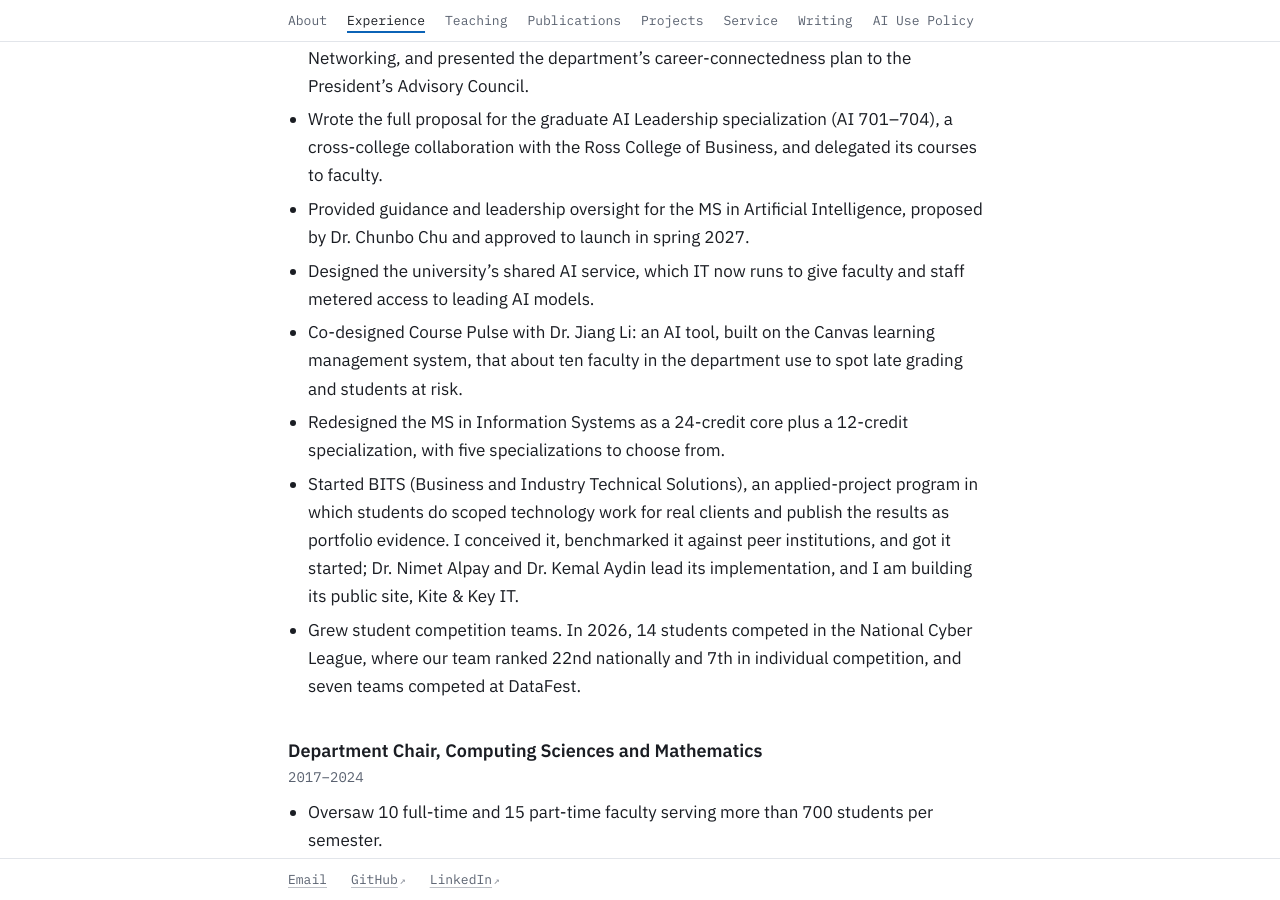
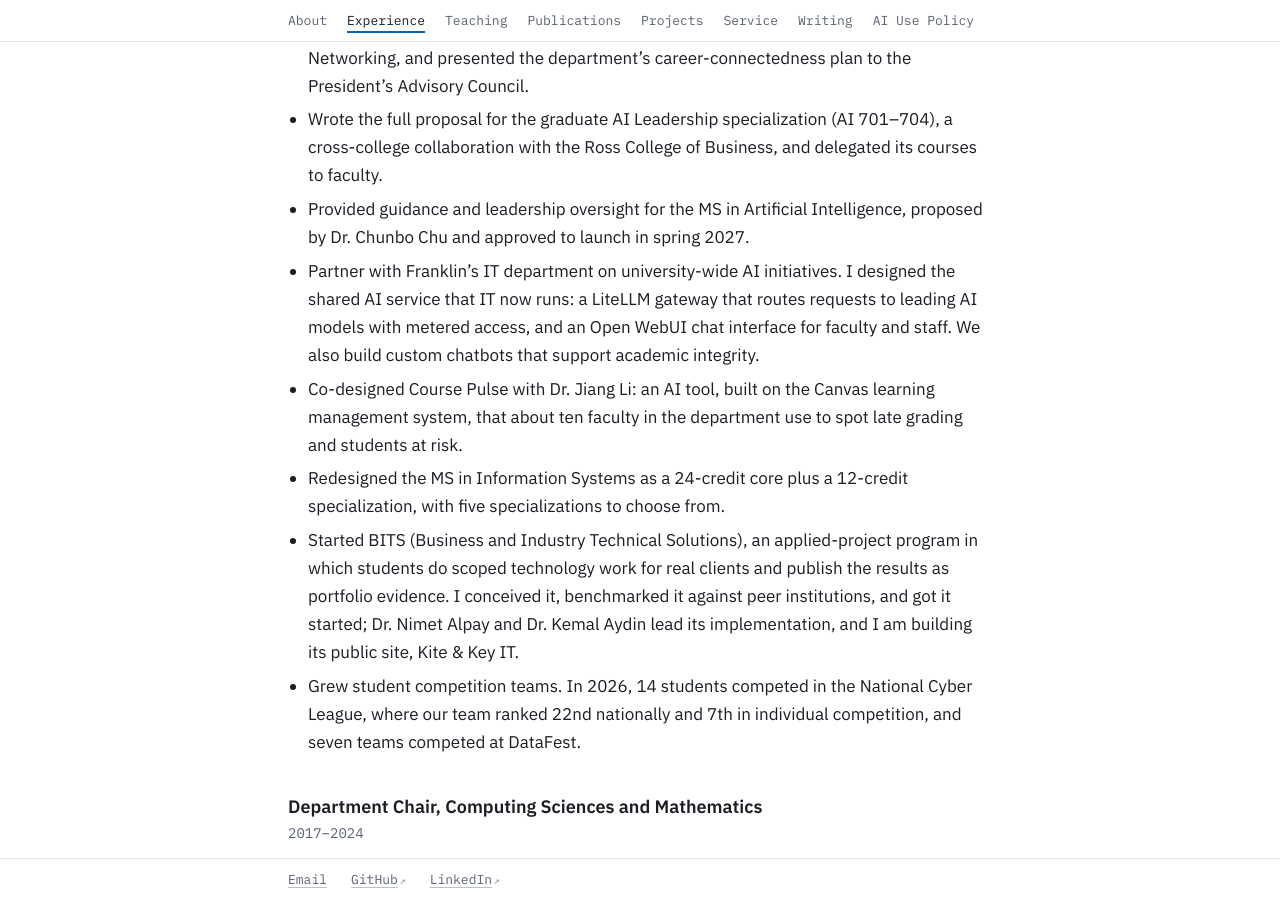
Before and after one commit to toddawhittaker/toddawhittaker.github.io, a Jekyll site: the page built from docs/experience/index.md, in a window 1280 px wide and 900 px high, scrolled down 1482 px. Built offline with Jekyll 4.4.1, drawn with Linux system fonts in a browser that asks for light colours; our own code applies the rules of GitHub Pages for plain Markdown files.

Commit message:
Describe collaboration with IT on university-wide AI initiatives

```diff
--- a/docs/experience/index.md
+++ b/docs/experience/index.md
@@ -30,7 +30,7 @@ title: Experience
 - Designed and launched PF 511, Technology Career Foundations and Professional Networking, and presented the department's career-connectedness plan to the President's Advisory Council.
 - Wrote the full proposal for the graduate AI Leadership specialization (AI 701–704), a cross-college collaboration with the Ross College of Business, and delegated its courses to faculty.
 - Provided guidance and leadership oversight for the MS in Artificial Intelligence, proposed by Dr. Chunbo Chu and approved to launch in spring 2027.
-- Designed the university's shared AI service, which IT now runs to give faculty and staff metered access to leading AI models.
+- Partner with Franklin's IT department on university-wide AI initiatives. I designed the shared AI service that IT now runs: a LiteLLM gateway that routes requests to leading AI models with metered access, and an Open WebUI chat interface for faculty and staff. We also build custom chatbots that support academic integrity.
 - Co-designed Course Pulse with Dr. Jiang Li: an AI tool, built on the Canvas learning management system, that about ten faculty in the department use to spot late grading and students at risk.
 - Redesigned the MS in Information Systems as a 24-credit core plus a 12-credit specialization, with five specializations to choose from.
 - Started BITS (Business and Industry Technical Solutions), an applied-project program in which students do scoped technology work for real clients and publish the results as portfolio evidence. I conceived it, benchmarked it against peer institutions, and got it started; Dr. Nimet Alpay and Dr. Kemal Aydin lead its implementation, and I am building its public site, Kite & Key IT.
```
